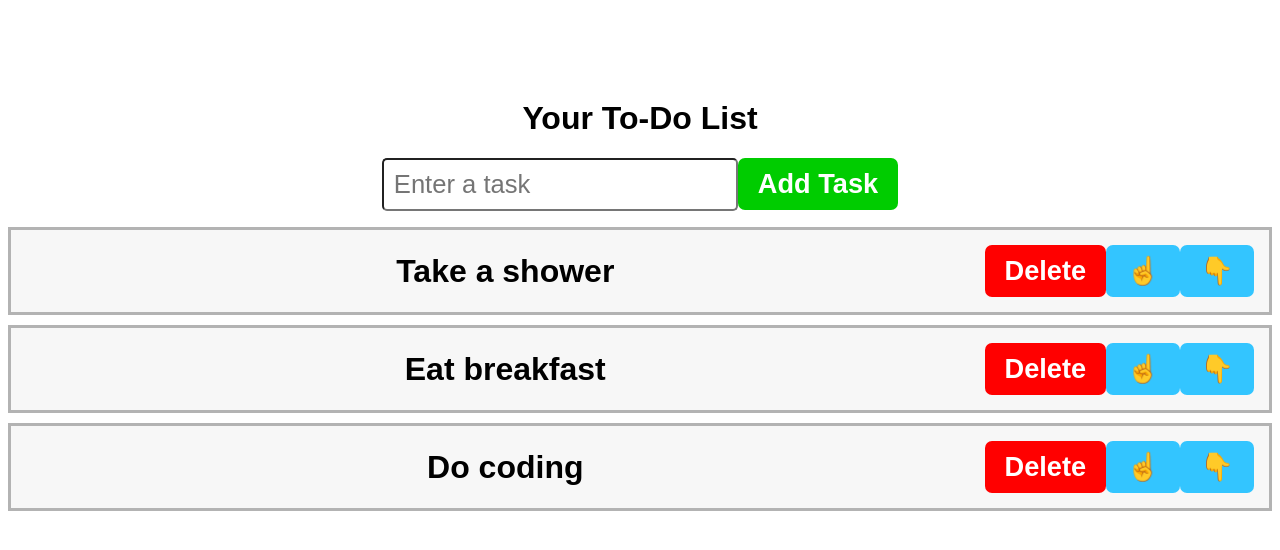
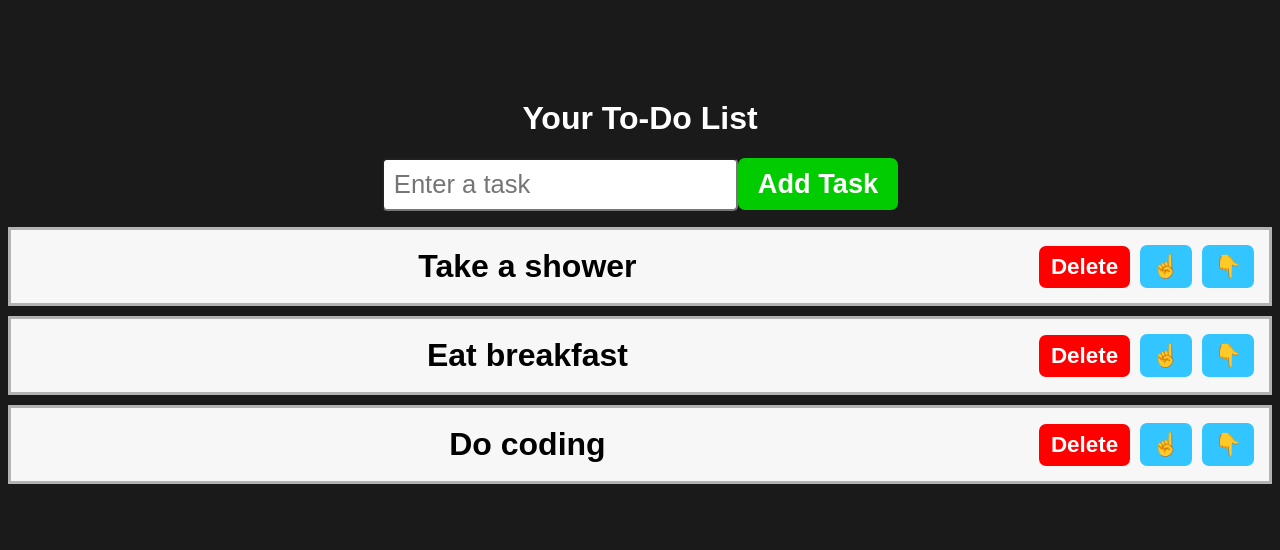
Before and after one commit to kushagrx/React-Dev, a React (Vite) app in the folder kushagra02/: page / in a window 1280 px wide. Shown: the top 550 px of the page. Built offline with nearby package versions, Linux system fonts and the light colour scheme.

Commit message:
add and delete task is now functional

```diff
--- a/kushagra02/src/Todolist.jsx
+++ b/kushagra02/src/Todolist.jsx
@@ -9,11 +9,16 @@ function Todolist(){
     }
 
     function addTask(){
+        if(newtask.trim()!==""){
+            setTasks(tasks=>[...tasks,newtask]);    /* ... is the spread operator and t is the updater fxn for tasks */
+            setNewtask("");
+        }
+    }
+    function deleteTask(index) {
+        const updatedTasks = tasks.filter((_, i) => i !== index);  /* _ because the element parameter is being ignored*/
+        setTasks(updatedTasks);
+    }
 
-    }
-    function deleteTask(index){
-
-    }
     function moveTaskUp(index){
 
     }
--- a/kushagra02/src/index.css
+++ b/kushagra02/src/index.css
@@ -1,3 +1,8 @@
+body{
+    background-color: hsl(0, 0%, 10%);
+}
+
+
 .todolist{
     font-family: Arial, Helvetica, sans-serif;
     text-align: center;
@@ -5,6 +10,7 @@
 }
 h1{
     font-size: 3 rem;
+    color: white;
 }
 button{
     font-size: 1.7rem;
@@ -57,5 +63,10 @@ li{
     align-items: center;
 }
 .text{
-    flex:1;
+    flex:1;     /*flex 1 means take as much space as possible and shrink with the responsiveness of the browser*/
 }
+.deletebutton,.movebutton{
+    padding: 8px 12px;
+    font-size: 1.4rem;
+    margin-left: 10px;
+}
```
